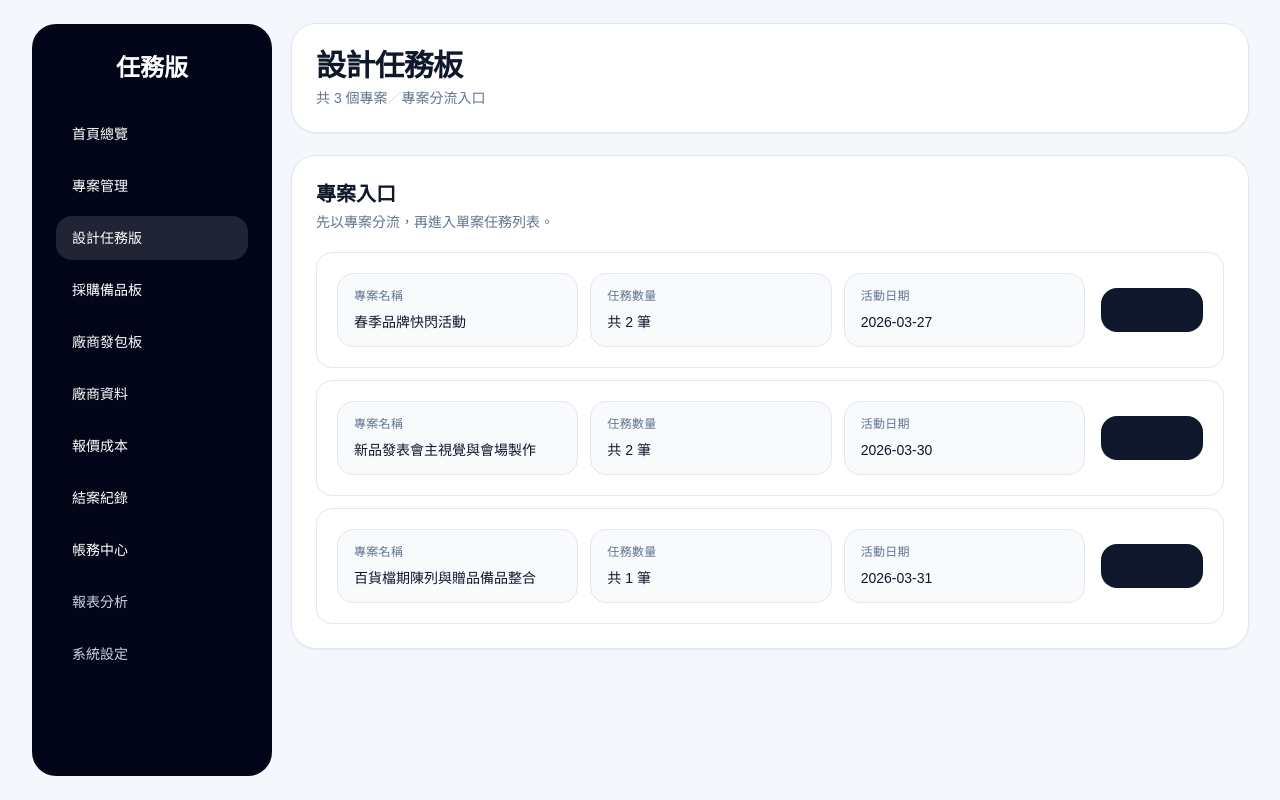
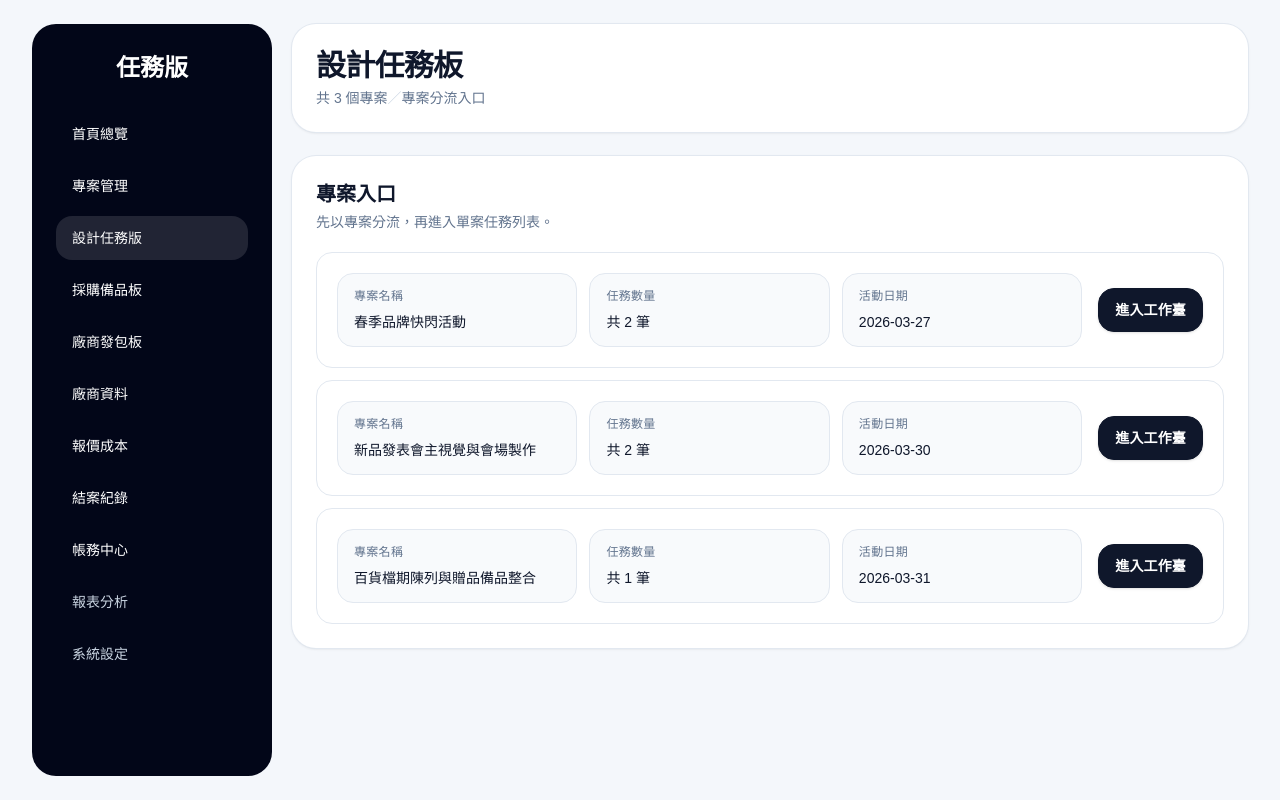
Before and after one commit to willy841/projectflow, a Next.js app in the folder project-mgmt/: page /design-tasks in a window 1280 px wide. Built offline with nearby package versions, Linux system fonts and the light colour scheme.

Commit message:
fix: restore workspace button text contrast

```diff
--- a/project-mgmt/src/app/design-tasks/page.tsx
+++ b/project-mgmt/src/app/design-tasks/page.tsx
@@ -1,7 +1,7 @@
 import Link from "next/link";
 import { AppShell } from "@/components/app-shell";
 import { designTaskGroups } from "@/components/design-task-data";
-import { WorkspaceEmptyState, WorkspaceHeader, WorkspaceSection, WorkspaceStat } from "@/components/workspace-ui";
+import { WorkspaceEmptyState, WorkspaceHeader, WorkspaceSection, WorkspaceStat, workspacePrimaryButtonClass } from "@/components/workspace-ui";
 import {
   listDbDesignTaskProjects,
   listDbDesignTasksByProject,
@@ -117,7 +117,7 @@ export default async function DesignTasksPage({
                   <div className="flex justify-end">
                     <Link
                       href={`/design-tasks?project=${encodeURIComponent(project.projectId)}`}
-                      className="inline-flex min-h-11 items-center justify-center rounded-2xl bg-slate-900 px-4 py-2.5 text-sm font-semibold text-white transition hover:bg-slate-800"
+                      className={workspacePrimaryButtonClass}
                     >
                       進入工作臺
                     </Link>
@@ -151,7 +151,7 @@ export default async function DesignTasksPage({
                   <div className="flex justify-end">
                     <Link
                       href={`/design-tasks/${task.id}`}
-                      className="inline-flex min-h-11 items-center justify-center rounded-2xl bg-slate-900 px-4 py-2.5 text-sm font-semibold text-white transition hover:bg-slate-800"
+                      className={workspacePrimaryButtonClass}
                     >
                       進入任務
                     </Link>
--- a/project-mgmt/src/app/globals.css
+++ b/project-mgmt/src/app/globals.css
@@ -35,3 +35,10 @@ a {
   color: inherit;
   text-decoration: none;
 }
+
+a[class*="bg-slate-900"],
+a[class*="bg-slate-800"],
+button[class*="bg-slate-900"],
+button[class*="bg-slate-800"] {
+  color: #fff;
+}
--- a/project-mgmt/src/app/procurement-tasks/page.tsx
+++ b/project-mgmt/src/app/procurement-tasks/page.tsx
@@ -1,7 +1,7 @@
 import Link from "next/link";
 import { AppShell } from "@/components/app-shell";
 import { procurementTaskBoardRecords } from "@/components/procurement-task-board-data";
-import { WorkspaceEmptyState, WorkspaceHeader, WorkspaceSection, WorkspaceStat } from "@/components/workspace-ui";
+import { WorkspaceEmptyState, WorkspaceHeader, WorkspaceSection, WorkspaceStat, workspacePrimaryButtonClass } from "@/components/workspace-ui";
 import {
   listDbProcurementTaskProjects,
   listDbProcurementTasksByProject,
@@ -104,7 +104,7 @@ export default async function ProcurementTasksPage({
                     <WorkspaceStat label="活動日期" value={project.eventDate} />
                   </div>
                   <div className="flex justify-end">
-                    <Link href={`/procurement-tasks?project=${encodeURIComponent(project.projectId)}`} className="inline-flex min-h-11 items-center justify-center rounded-2xl bg-slate-900 px-4 py-2.5 text-sm font-semibold text-white transition hover:bg-slate-800">進入工作臺</Link>
+                    <Link href={`/procurement-tasks?project=${encodeURIComponent(project.projectId)}`} className={workspacePrimaryButtonClass}>進入工作臺</Link>
                   </div>
                 </div>
               </article>
@@ -127,7 +127,7 @@ export default async function ProcurementTasksPage({
                     <WorkspaceStat label="預算" value={task.costLabel} />
                   </div>
                   <div className="flex justify-end">
-                    <Link href={`/procurement-tasks/${task.id}`} className="inline-flex min-h-11 items-center justify-center rounded-2xl bg-slate-900 px-4 py-2.5 text-sm font-semibold text-white transition hover:bg-slate-800">進入任務</Link>
+                    <Link href={`/procurement-tasks/${task.id}`} className={workspacePrimaryButtonClass}>進入任務</Link>
                   </div>
                 </div>
               </article>
--- a/project-mgmt/src/app/vendor-assignments/page.tsx
+++ b/project-mgmt/src/app/vendor-assignments/page.tsx
@@ -1,7 +1,7 @@
 import Link from "next/link";
 import { AppShell } from "@/components/app-shell";
 import { vendorAssignments } from "@/components/vendor-data";
-import { WorkspaceEmptyState, WorkspaceHeader, WorkspaceSection, WorkspaceStat } from "@/components/workspace-ui";
+import { WorkspaceEmptyState, WorkspaceHeader, WorkspaceSection, WorkspaceStat, workspacePrimaryButtonClass } from "@/components/workspace-ui";
 import {
   listDbVendorGroupsByProject,
   listDbVendorProjects,
@@ -129,7 +129,7 @@ export default async function VendorAssignmentsPage({
                     <WorkspaceStat label="活動日期" value={project.eventDate} />
                   </div>
                   <div className="flex justify-end">
-                    <Link href={`/vendor-assignments?project=${encodeURIComponent(project.projectId)}`} className="inline-flex min-h-11 items-center justify-center rounded-2xl bg-slate-900 px-4 py-2.5 text-sm font-semibold text-white transition hover:bg-slate-800">進入工作臺</Link>
+                    <Link href={`/vendor-assignments?project=${encodeURIComponent(project.projectId)}`} className={workspacePrimaryButtonClass}>進入工作臺</Link>
                   </div>
                 </div>
               </article>
@@ -152,7 +152,7 @@ export default async function VendorAssignmentsPage({
                     <WorkspaceStat label="活動日期" value={group.eventDate} />
                   </div>
                   <div className="flex justify-end">
-                    <Link href={`/vendor-assignments/${encodeURIComponent(buildVendorGroupRouteId(activeProject.projectId, group.vendorId))}`} className="inline-flex min-h-11 items-center justify-center rounded-2xl bg-slate-900 px-4 py-2.5 text-sm font-semibold text-white transition hover:bg-slate-800">進入廠商</Link>
+                    <Link href={`/vendor-assignments/${encodeURIComponent(buildVendorGroupRouteId(activeProject.projectId, group.vendorId))}`} className={workspacePrimaryButtonClass}>進入廠商</Link>
                   </div>
                 </div>
                   <div className="mt-4 rounded-2xl border border-slate-200 bg-slate-50 px-4 py-3.5">
--- a/project-mgmt/src/app/vendor-packages/page.tsx
+++ b/project-mgmt/src/app/vendor-packages/page.tsx
@@ -1,7 +1,7 @@
 import Link from "next/link";
 import { AppShell } from "@/components/app-shell";
 import { getVendorDocumentStatusClass } from "@/components/vendor-data";
-import { WorkspaceEmptyState, WorkspaceHeader } from "@/components/workspace-ui";
+import { WorkspaceEmptyState, WorkspaceHeader, workspacePrimaryButtonClass } from "@/components/workspace-ui";
 import { listDbVendorPackages } from "@/lib/db/vendor-package-adapter";
 import { shouldUseDbVendorFlow } from "@/lib/db/vendor-flow-toggle";
 
@@ -27,7 +27,7 @@ export default async function VendorPackagesPage() {
                 <p className="mt-2 text-sm text-slate-600">{vendorPackage.eventDate}｜{vendorPackage.location}｜進場時間 {vendorPackage.loadInTime}</p>
                 <p className="mt-2 text-sm font-medium text-slate-700">{getDocumentStatusMessage(vendorPackage.documentStatus)}</p>
               </div>
-              <Link href={`/vendor-packages/${vendorPackage.id}`} className="inline-flex min-h-11 items-center justify-center rounded-2xl border border-slate-900 bg-slate-900 px-5 py-3 text-sm font-semibold text-white shadow-sm transition hover:bg-slate-800">查看文件</Link>
+              <Link href={`/vendor-packages/${vendorPackage.id}`} className={workspacePrimaryButtonClass}>查看文件</Link>
             </div>
 
             <div className="mt-4 grid gap-3 text-sm text-slate-600 md:grid-cols-3">
@@ -40,7 +40,7 @@ export default async function VendorPackagesPage() {
           <WorkspaceEmptyState
             title="目前尚無可承接的文件"
             description="請先回到廠商發包板完成全部確認，再從這裡查看最終文件。"
-            actions={<Link href="/vendor-assignments" className="inline-flex min-h-11 items-center justify-center rounded-2xl border border-slate-900 bg-slate-900 px-5 py-3 text-sm font-semibold text-white shadow-sm transition hover:bg-slate-800">返回廠商發包板</Link>}
+            actions={<Link href="/vendor-assignments" className={workspacePrimaryButtonClass}>返回廠商發包板</Link>}
           />
         )}
       </section>
--- a/project-mgmt/src/components/workspace-ui.tsx
+++ b/project-mgmt/src/components/workspace-ui.tsx
@@ -1,4 +1,7 @@
 import type { ReactNode } from "react";
+
+export const workspacePrimaryButtonClass =
+  "inline-flex min-h-11 items-center justify-center rounded-2xl border border-slate-900 bg-slate-900 px-4 py-2.5 text-sm font-semibold tracking-[0.01em] text-white shadow-sm transition hover:bg-slate-800 hover:text-white focus-visible:outline-none focus-visible:ring-2 focus-visible:ring-slate-400 focus-visible:ring-offset-2";
 
 type WorkspaceHeaderProps = {
   title: string;
```
